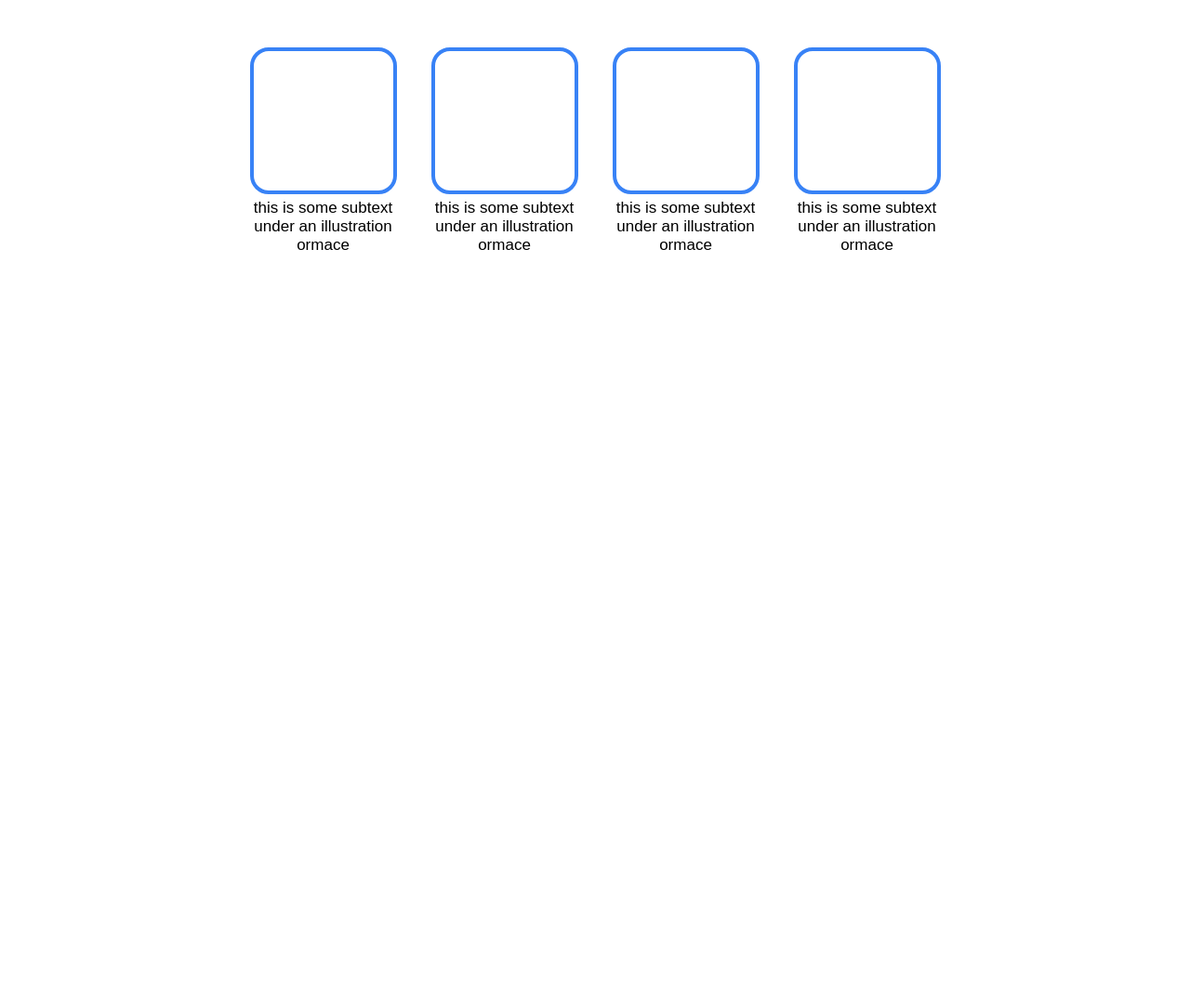
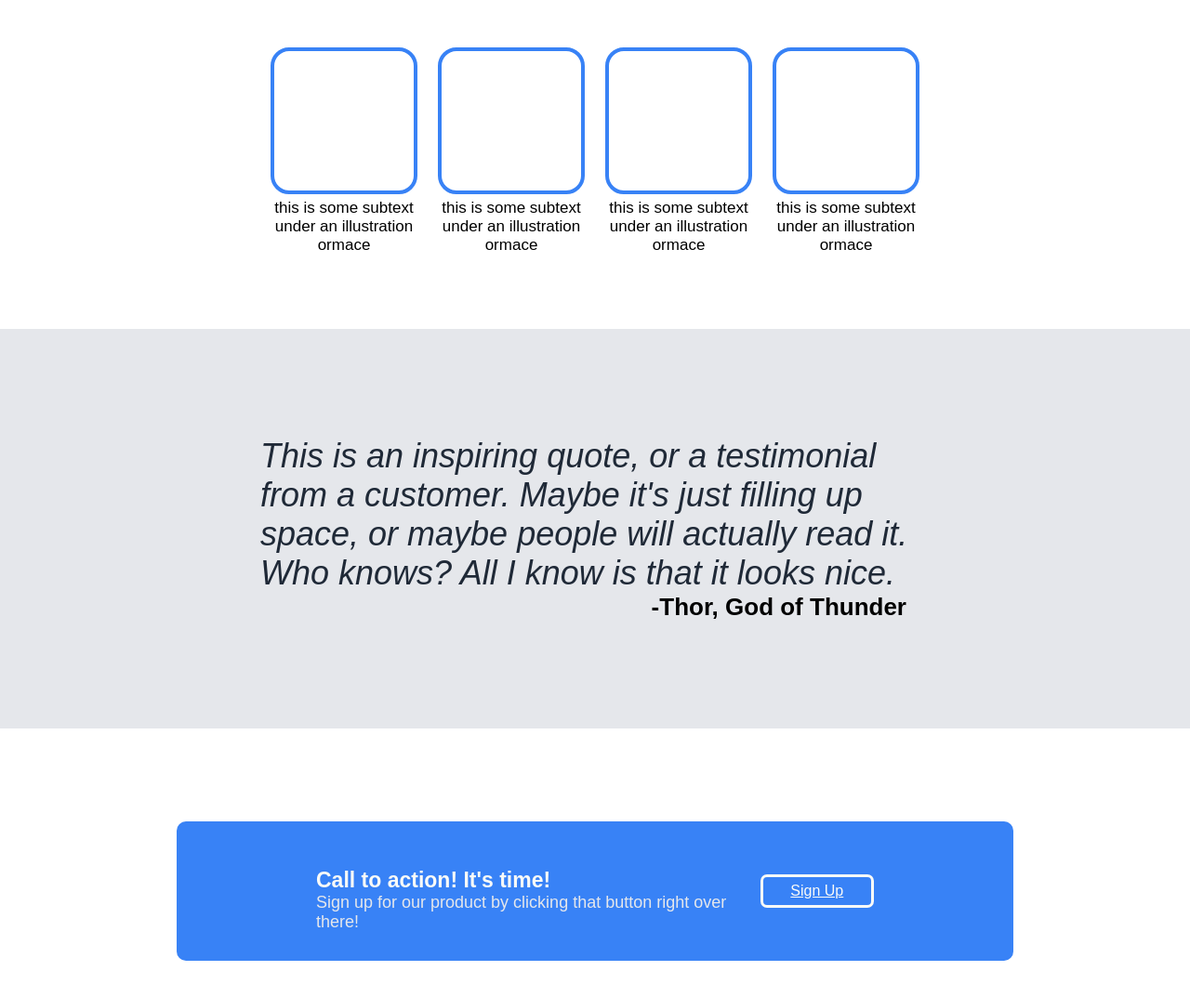
Before and after one commit to Ti6ia/odin-css, a plain HTML site: page index.html in a window 1280 px wide. Shown: the part 559-1632 px from the top of the page at 93% size. Before the commit the page ends 833 px from the top, so only its background shows below. Drawn offline with Linux system fonts and the light colour scheme.

```diff
--- a/index.html
+++ b/index.html
@@ -65,6 +65,30 @@
                 under an illustration ormace</p>
        </div>
    </div>
+   <!-- QUOTE -->
+   <div class="quote_container">
+       <p id="quote_txt">
+            This is an inspiring quote, or a testimonial from a
+            customer. Maybe it's just filling up space, or maybe
+            people will actually read it. Who knows? All I know
+            is that it looks nice.
+       </p>
+       <p id="quote_author">
+            -Thor, God of Thunder
+       </p>
+   </div>
+   <!-- CALL TO ACTION -->
+   <div class="cta_container">
+       <div class="blue_box">
+           <div class="cta_item cta_text">
+               <p id="cta_txt_a">Call to action! It's time!</p>
+               <p id="cta_txt_b">Sign up for our product by clicking that button right over there!</p>
+           </div>
+           <div class="cta_item cta_button">
+               <a id="cta_button" href="signup.html">Sign Up</a>
+           </div>
+       </div>
+   </div>
 
 </body>
 
--- a/style.css
+++ b/style.css
@@ -130,13 +130,14 @@ p{
     height: 400;
     justify-content: space-around;
     align-items: center;
-    padding-left: 250px;
-    padding-right: 250px;
+    padding-left: 280px;
+    padding-right: 280px;
     display: flex;
 }
 
 .illustration_item{
     width: 158px;
+    padding-bottom: 80px;
     flex-direction: column;
     justify-content: flex-start;
     align-items: center;
@@ -154,3 +155,93 @@ p{
     padding-top: 5px;
     font-size: 17px;
 }
+
+
+/* QUOTE */
+
+.quote_container{
+    height: 430px;
+    padding-left: 280px;
+    padding-right: 280px;
+    flex-direction: column;
+    justify-content: center;
+    align-items: center;
+    background-color: #E5E7EB;
+    display: flex;
+}
+
+#quote_txt{
+    color: #1F2937;
+    font-size: 36px;
+    font-weight: lighter;
+    font-style: italic;
+}
+
+#quote_author{
+    align-self: flex-end;
+    margin-right: 25px;
+    color: black;
+    font-size: 26px;
+    text-align: right;
+    font-weight: bold;
+}
+
+
+/* CALL TO ACTION */
+
+.cta_container{
+    height: 350px;
+    justify-content: center;
+    align-items: center;
+    display: flex;
+}
+
+.blue_box{
+    height: 150px;
+    width: 1500px;
+    border-radius: 10px;
+    margin-left: 190px;
+    margin-right: 190px;
+    padding-left: 150px;
+    padding-right: 150px;
+    justify-content: space-between;
+    align-items: center;
+    background-color: #3882F6;
+    display: flex;
+}
+
+.cta_item{
+    height: 50px;
+}
+
+.cta_text{
+    flex-direction: column;
+    align-items: flex-start;
+    display: flex;
+}
+
+.cta_button{
+    height: 30px;
+    width: 120px;
+    color: white;
+    border-radius: 7px;
+    border: 3px solid #F9FAF8;
+    justify-content: center;
+    align-items: center;
+    display: flex;
+}
+
+#cta_button{
+    color: #F9FAF8;
+}
+
+#cta_txt_a{
+    font-weight: bold;
+    font-size: 23px;
+    color: #F9FAF8;
+}
+
+#cta_txt_b{
+    font-size: 18px;
+    color: #E5E7EB;
+}
```
